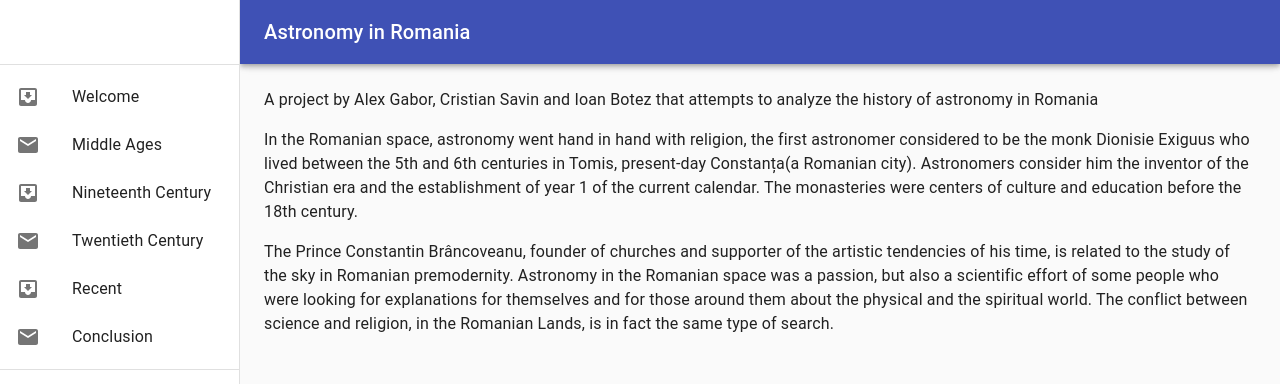
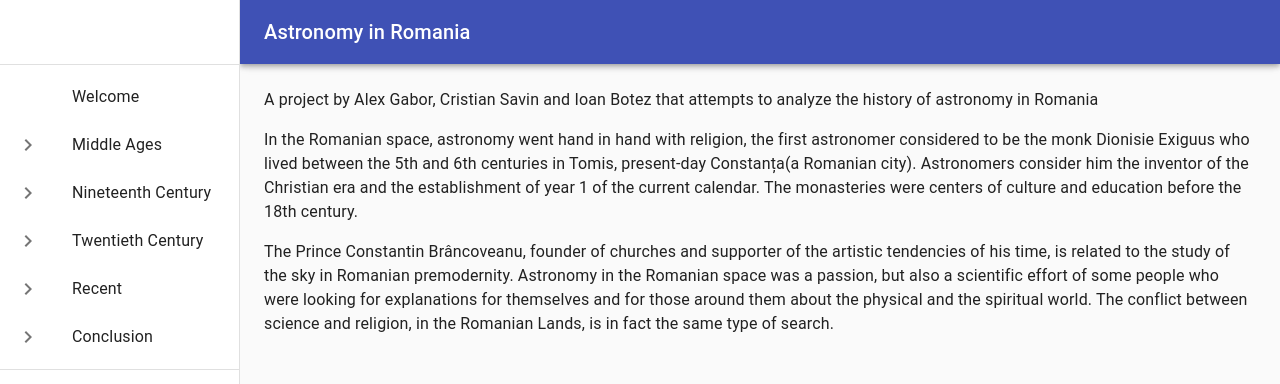
Before and after one commit to bioan/astronomyhw1, a React (Create React App) app: page / in a window 1280 px wide. Shown: the top 384 px of the page. Built offline with nearby package versions, Linux system fonts and the light colour scheme.

Commit message:
updated drawer icons

```diff
--- a/src/Drawer.js
+++ b/src/Drawer.js
@@ -1,16 +1,15 @@
 import React from 'react'
 import { useHistory } from 'react-router-dom'
-import Drawer from '@material-ui/core/Drawer';
-import AppBar from '@material-ui/core/AppBar';
-import Toolbar from '@material-ui/core/Toolbar';
-import List from '@material-ui/core/List';
-import Typography from '@material-ui/core/Typography';
-import Divider from '@material-ui/core/Divider';
-import ListItem from '@material-ui/core/ListItem';
-import ListItemIcon from '@material-ui/core/ListItemIcon';
-import ListItemText from '@material-ui/core/ListItemText';
-import InboxIcon from '@material-ui/icons/MoveToInbox';
-import MailIcon from '@material-ui/icons/Mail';
+import Drawer from '@material-ui/core/Drawer'
+import AppBar from '@material-ui/core/AppBar'
+import Toolbar from '@material-ui/core/Toolbar'
+import List from '@material-ui/core/List'
+import Typography from '@material-ui/core/Typography'
+import Divider from '@material-ui/core/Divider'
+import ListItem from '@material-ui/core/ListItem'
+import ListItemIcon from '@material-ui/core/ListItemIcon'
+import ListItemText from '@material-ui/core/ListItemText'
+import ChevronRightIcon from '@material-ui/icons/ChevronRight';
 
 const stringToUri = string => string.toLowerCase().replace(' ', '-')
 
@@ -39,7 +38,7 @@ const MyDrawer = ({classes}) => {
         <List>
           {['Welcome', 'Middle Ages', 'Nineteenth Century', 'Twentieth Century', 'Recent', 'Conclusion'].map((text, index) => (
             <ListItem button key={text} onClick={() => history.push(stringToUri(text))}>
-              <ListItemIcon>{index % 2 === 0 ? <InboxIcon /> : <MailIcon />}</ListItemIcon>
+              <ListItemIcon>{index > 0 && <ChevronRightIcon />}</ListItemIcon>
               <ListItemText primary={text} />
             </ListItem>
           ))}
```
